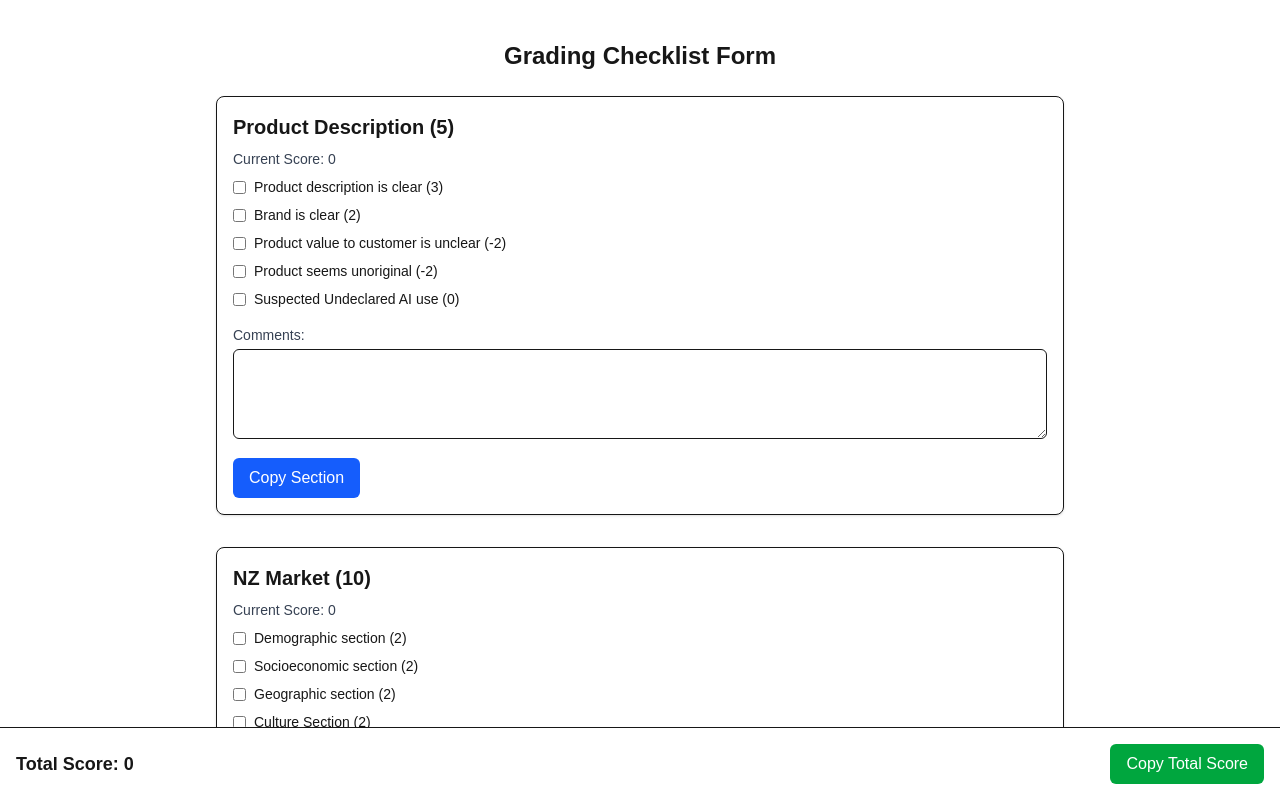
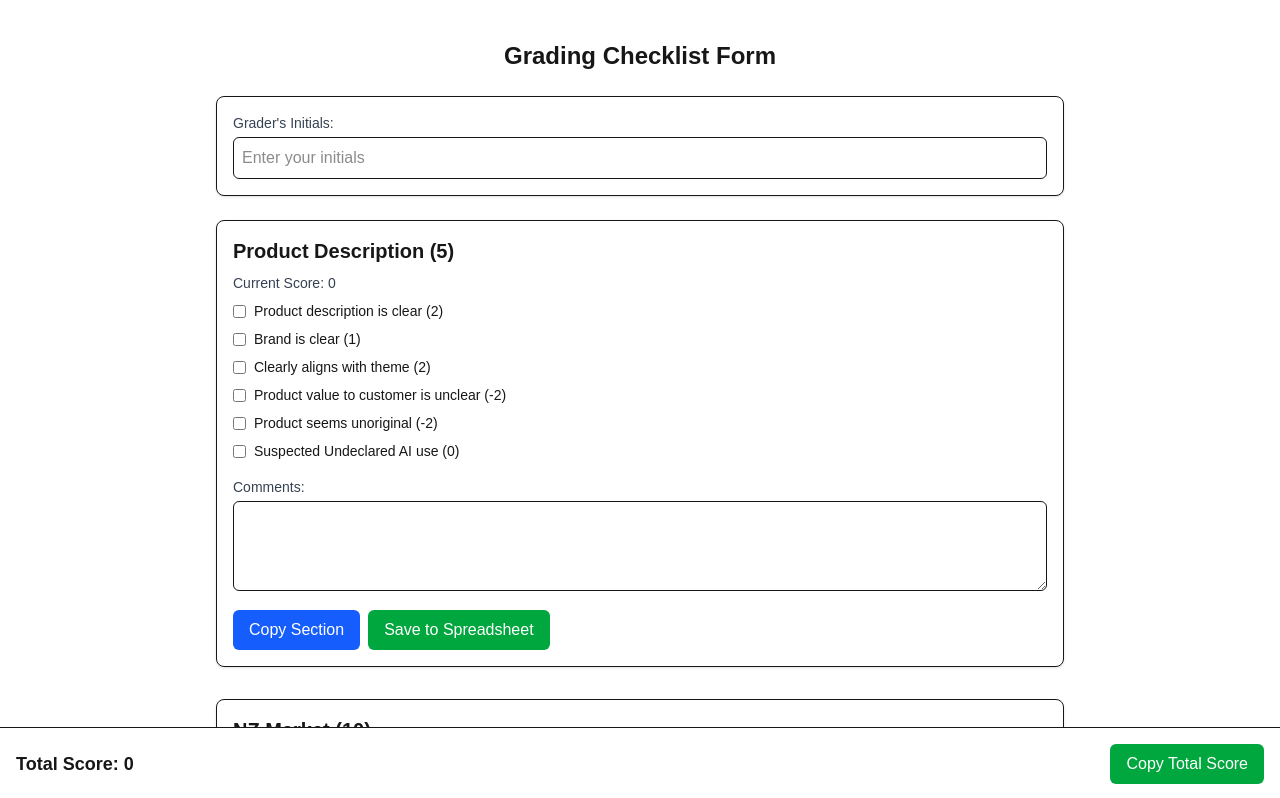
Before and after one commit to zemble/grading-checklist, a Next.js app: page / in a window 1280 px wide. Shown: the top 798 px of the page. Built offline with nearby package versions, Linux system fonts and the light colour scheme.

Commit message:
v2 commit with grading checklist form

```diff
--- a/app/components/GradingForm.js
+++ b/app/components/GradingForm.js
@@ -1,6 +1,9 @@
 import React, { useState, useRef } from 'react';
 
 export default function GradingForm() {
+  // State for grader's initials
+  const [graderInitials, setGraderInitials] = useState('');
+
   // State for comments
   const [comments, setComments] = useState({
     productDescription: '',
@@ -22,8 +25,9 @@ export default function GradingForm() {
     productDescription: {
       title: "Product Description (5)",
       items: [
-        { id: 'pd1', label: 'Product description is clear', score: 3, checked: false },
-        { id: 'pd2', label: 'Brand is clear', score: 2, checked: false },
+        { id: 'pd1', label: 'Product description is clear', score: 2, checked: false },
+        { id: 'pd2', label: 'Brand is clear', score: 1, checked: false },
+        { id: 'pd6', label: 'Clearly aligns with theme', score: 2, checked: false },
         { id: 'pd3', label: 'Product value to customer is unclear', score: -2, checked: false },
         { id: 'pd4', label: 'Product seems unoriginal', score: -2, checked: false },
         { id: 'pd5', label: 'Suspected Undeclared AI use', score: 0, checked: false }
@@ -175,6 +179,11 @@ export default function GradingForm() {
     }
   });
 
+  // Function to handle initials change
+  const handleInitialsChange = (event) => {
+    setGraderInitials(event.target.value);
+  };
+
   // Function to handle checkbox changes
   const handleCheckboxChange = (sectionKey, itemId) => {
     setSections(prevSections => {
@@ -221,7 +230,7 @@ const calculateSectionScore = (sectionKey) => {
   };
 
   // Copy function for each section
-  const copySection = (sectionKey) => {
+  const copySection = (sectionKey, saveToSheet = false) => {
     const section = sections[sectionKey];
     const score = calculateSectionScore(sectionKey);
     const sectionTitle = section.title;
@@ -231,11 +240,13 @@ const calculateSectionScore = (sectionKey) => {
     const uncheckedItems = section.items.filter(item => !item.checked && item.score > 0);
 
     let textToCopy = `${sectionTitle}: Score = ${score}\n\n`;
+    let detailsText = "";
 
     if (checkedItems.length > 0) {
       textToCopy += "Achieved:\n";
       checkedItems.forEach(item => {
         textToCopy += `- ${item.label} (${item.score})\n`;
+        detailsText += `Achieved: ${item.label} (${item.score})\n`;
       });
       textToCopy += "\n";
     }
@@ -244,6 +255,7 @@ const calculateSectionScore = (sectionKey) => {
       textToCopy += "Not Achieved:\n";
       uncheckedItems.forEach(item => {
         textToCopy += `- ${item.label} (${item.score})\n`;
+        detailsText += `Not Achieved: ${item.label} (${item.score})\n`;
       });
       textToCopy += "\n";
     }
@@ -256,6 +268,39 @@ const calculateSectionScore = (sectionKey) => {
     navigator.clipboard.writeText(textToCopy)
       .then(() => alert(`${sectionTitle} copied to clipboard!`))
       .catch(err => console.error('Failed to copy text: ', err));
+
+    // Save to spreadsheet if requested
+    if (saveToSheet) {
+      // Replace with your Google Apps Script Web App URL
+      const apiUrl = 'YOUR_GOOGLE_APPS_SCRIPT_URL_HERE';
+
+      fetch(apiUrl, {
+        method: 'POST',
+        headers: {
+          'Content-Type': 'application/json',
+        },
+        body: JSON.stringify({
+          graderInitials: graderInitials,
+          sectionName: sectionTitle,
+          score: score,
+          comments: comments[sectionKey] || '',
+          details: detailsText
+        }),
+      })
+      .then(response => response.json())
+      .then(data => {
+        if (data.result === 'success') {
+          alert('Successfully saved to spreadsheet!');
+        } else {
+          alert('Error saving to spreadsheet.');
+          console.error(data.error);
+        }
+      })
+      .catch(error => {
+        alert('Error connecting to spreadsheet.');
+        console.error('Error:', error);
+      });
+    }
   };
 
   // Calculate total score across all sections
@@ -268,6 +313,19 @@ const calculateSectionScore = (sectionKey) => {
   return (
     <div className="p-6 max-w-4xl mx-auto bg-white">
       <h1 className="text-2xl font-bold mb-6 text-center">Grading Checklist Form</h1>
+
+      <div className="mb-6 p-4 border rounded-lg shadow">
+        <label className="block text-sm font-medium text-gray-700 mb-1">
+          Grader's Initials:
+        </label>
+        <input
+          type="text"
+          value={graderInitials}
+          onChange={handleInitialsChange}
+          className="w-full p-2 border rounded-md"
+          placeholder="Enter your initials"
+        />
+      </div>
 
       {Object.keys(sections).map(sectionKey => (
         <div key={sectionKey} className="mb-8 p-4 border rounded-lg shadow">
@@ -305,12 +363,20 @@ const calculateSectionScore = (sectionKey) => {
             />
           </div>
 
+          <div className="mt-3 flex space-x-2">
             <button
               onClick={() => copySection(sectionKey)}
-            className="mt-3 px-4 py-2 bg-blue-600 text-white rounded-md hover:bg-blue-700"
+              className="px-4 py-2 bg-blue-600 text-white rounded-md hover:bg-blue-700"
             >
               Copy Section
             </button>
+            <button
+              onClick={() => copySection(sectionKey, true)}
+              className="px-4 py-2 bg-green-600 text-white rounded-md hover:bg-green-700"
+            >
+              Save to Spreadsheet
+            </button>
+          </div>
         </div>
       ))}
 
```
Lines whose indentation alone changed are shown as unchanged.
